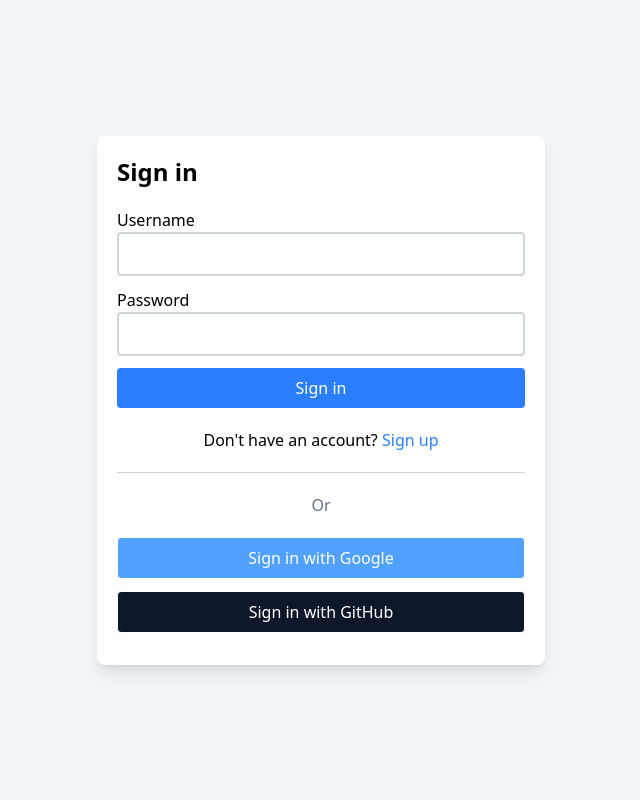
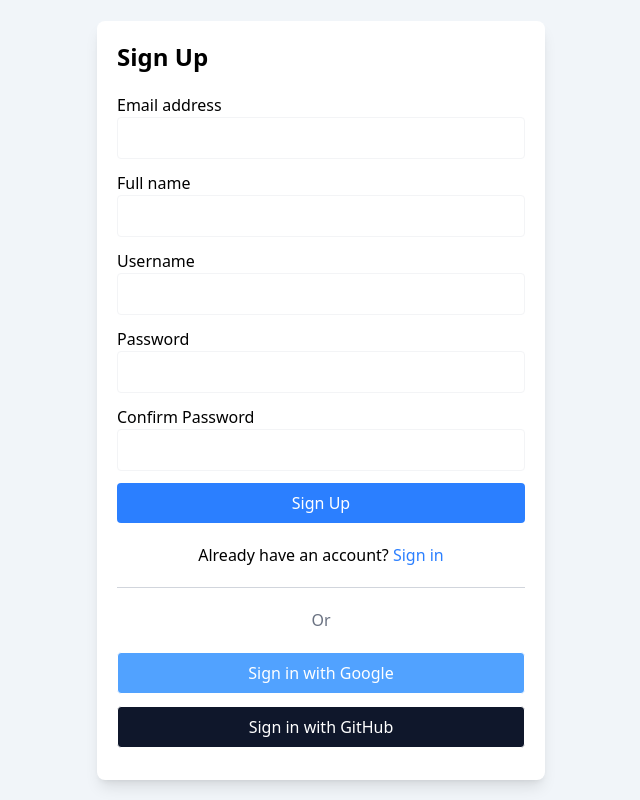
Before and after one commit to aldrin112602/chat-app-react-ts, a React (Vite) app: page / in a window 1280 px wide. Shown: the whole page, without its empty margins (319-959 px from the left). Built offline with nearby package versions, Linux system fonts and the light colour scheme; no server answers.

Commit message:
Refactor Signup component to include ProvidersLayout and update button styles

```diff
--- a/src/App.tsx
+++ b/src/App.tsx
@@ -1,12 +1,12 @@
 import { Signin } from "./auth/features/signin/signin";
-// import { Signup } from "./auth/features/signup/signup";
+import { Signup } from "./auth/features/signup/signup";
 
 
 function App() {
   return (
   <>
-    <Signin/>
-    {/* <Signup/> */}
+    {/* <Signin/> */}
+    <Signup/>
   </>
   );
 }
--- a/src/auth/features/signup/signup.tsx
+++ b/src/auth/features/signup/signup.tsx
@@ -1,6 +1,7 @@
 import { Layout } from "../../components/layout";
 import { Input } from "../../../components/input";
 import { Button } from "../../../components/button";
+import { ProvidersLayout } from "../connect-providers/providersLayout";
 
 export const Signup = () => {
   return (
@@ -46,6 +47,17 @@ export const Signup = () => {
           onChange={() => {}}
         />
         <Button type="submit" label="Sign Up" />
+        <p className="my-5 text-center">
+          Already have an account?{" "}
+          <a href="#" className="text-blue-500">
+            Sign in
+          </a>
+        </p>
+        <div className="border-t border-gray-300"></div>
+        <p className="mt-5 text-center text-gray-500">Or</p>
+        <div className="mt-5">
+          <ProvidersLayout />
+        </div>
       </form>
     </Layout>
   );
--- a/src/components/button.tsx
+++ b/src/components/button.tsx
@@ -11,7 +11,7 @@ type ButtonProps = {
 export const Button: React.FC<ButtonProps> = ({
   type = "button",
   onClick,
-  className = "bg-blue-500 text-white p-2 rounded w-full cursor-pointer",
+  className = "bg-blue-500 text-white p-2 rounded w-full cursor-pointer hover:opacity-90",
   label,
   disabled = false,
   ...props
--- a/src/components/input.tsx
+++ b/src/components/input.tsx
@@ -12,7 +12,7 @@ type InputProps = {
 
 export const Input: React.FC<InputProps> = ({
   type = "text",
-  className = "border-2 border-gray-300 p-2 rounded w-full",
+  className = "border-1 border-gray-100 p-2 rounded w-full",
   placeholder,
   name,
   label,
```
